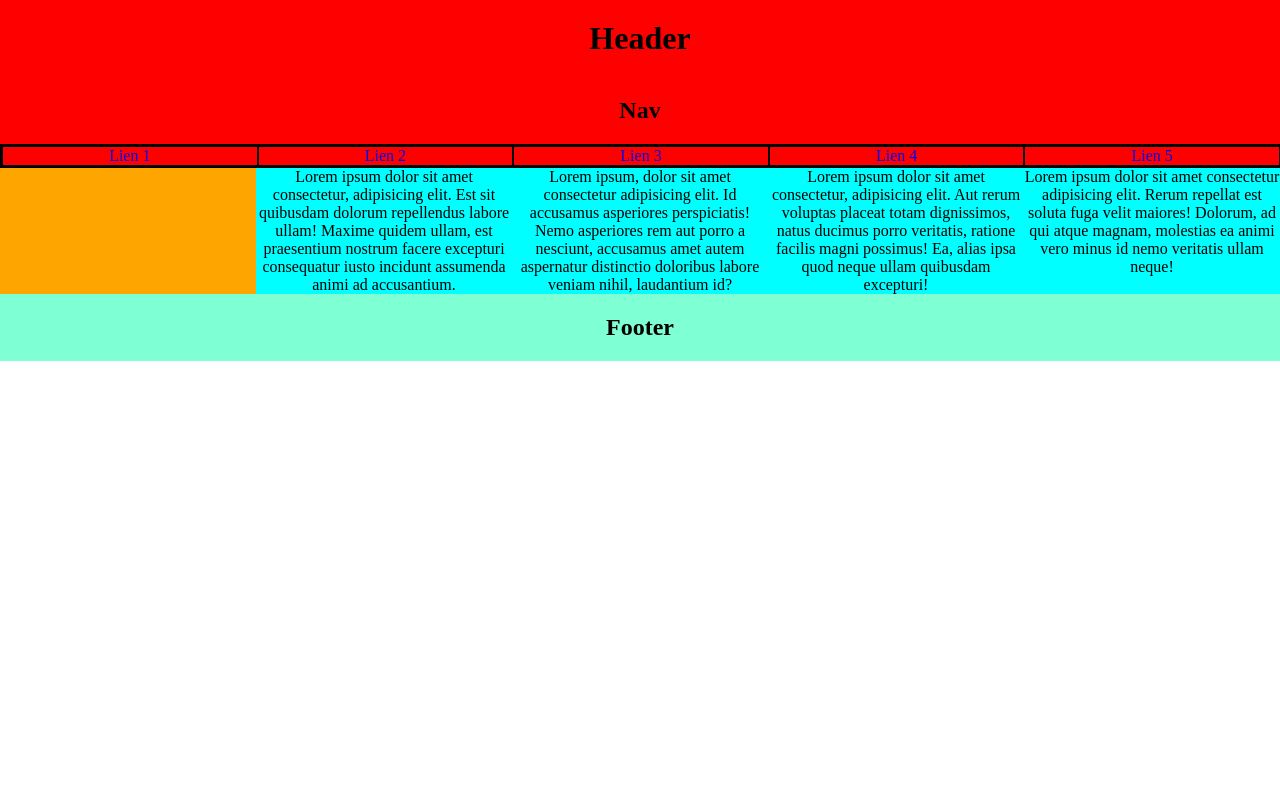
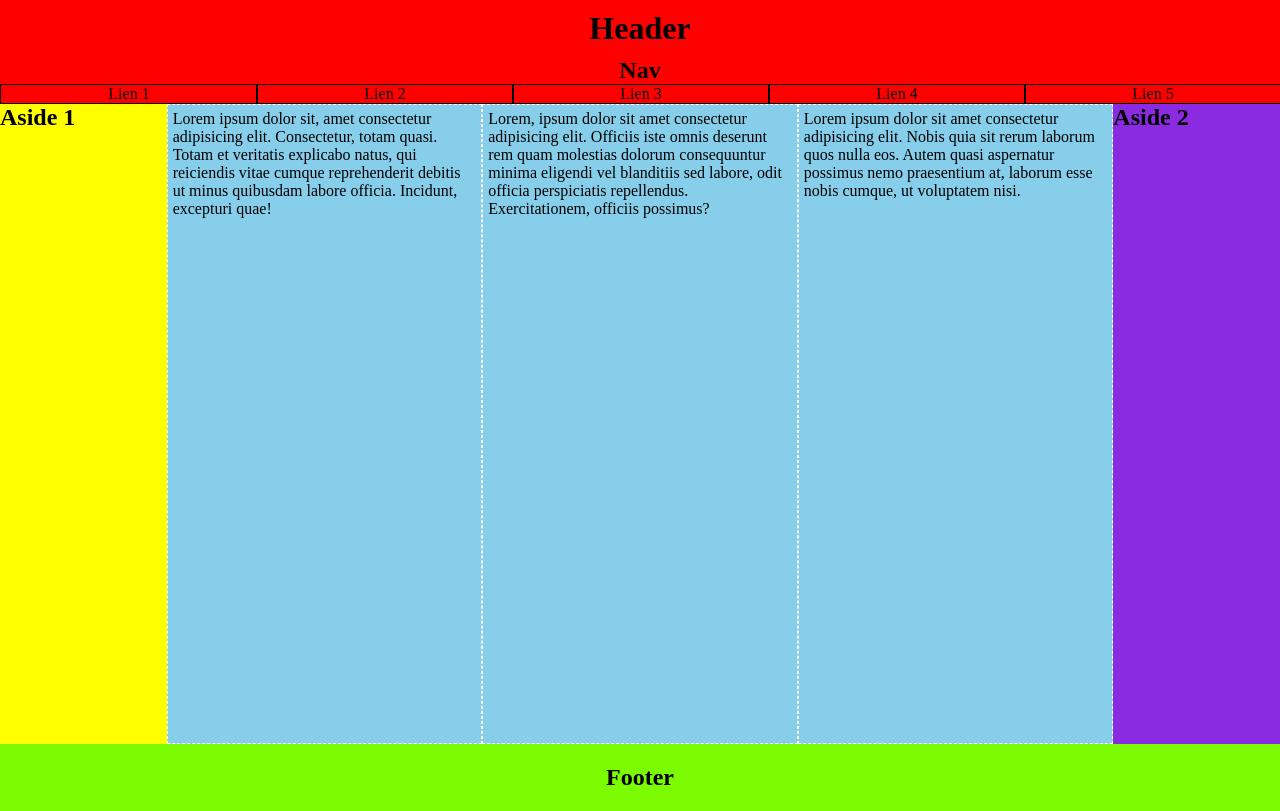
Before and after one commit to KinakoFP/Sikara, a plain HTML site: page CSS/Flex/index.html in a window 1280 px wide. Drawn offline with Linux system fonts and the light colour scheme.

Commit message:
init flex + modif nav

```diff
--- a/CSS/Flex/index.html
+++ b/CSS/Flex/index.html
@@ -1,41 +1,45 @@
 <!DOCTYPE html>
-<html lang="fr">
+<html lang="en">
 <head>
     <meta charset="UTF-8">
     <meta name="viewport" content="width=device-width, initial-scale=1.0">
-    <title>flex</title>
+    <title>Exercice flex</title>
+
     <link rel="stylesheet" href="./style.css">
 </head>
 <body>
     <header>
-        <div class="title">
-            <h1>Header</h1>
+        <h1>Header</h1>
+    </header>
+    <nav>
+        <h2>Nav</h2>
+        <ul>
+            <li><a href="#">Lien 1</a></li>
+            <li><a href="#">Lien 2</a></li>
+            <li><a href="#">Lien 3</a></li>
+            <li><a href="#">Lien 4</a></li>
+            <li><a href="#">Lien 5</a></li>
+        </ul>
+    </nav>
+    <div class="container-row">
+        <aside id="aside1">
+            <h2>Aside 1</h2>
+        </aside>
+        <div class="wrap">
+            <p>
+                Lorem ipsum dolor sit, amet consectetur adipisicing elit. Consectetur, totam quasi. Totam et veritatis explicabo natus, qui reiciendis vitae cumque reprehenderit debitis ut minus quibusdam labore officia. Incidunt, excepturi quae!
+            </p>
+            <p>
+                Lorem, ipsum dolor sit amet consectetur adipisicing elit. Officiis iste omnis deserunt rem quam molestias dolorum consequuntur minima eligendi vel blanditiis sed labore, odit officia perspiciatis repellendus. Exercitationem, officiis possimus?
+            </p>
+            <p>
+                Lorem ipsum dolor sit amet consectetur adipisicing elit. Nobis quia sit rerum laborum quos nulla eos. Autem quasi aspernatur possimus nemo praesentium at, laborum esse nobis cumque, ut voluptatem nisi.
+            </p>
         </div>
-        <div class="title-nav-bar">
-            <h2>Nav</h2>
-            <nav class="navbar">
-                <div class="nav-container">
-                    <div class="nav-links">
-                        <a href="#" class="nav-link">Lien 1</a>
-                        <a href="#" class="nav-link">Lien 2</a>
-                        <a href="#" class="nav-link">Lien 3</a>
-                        <a href="#" class="nav-link">Lien 4</a>
-                        <a href="#" class="nav-link">Lien 5</a>
-                    </div>
-                </div>
-            </nav>
-        </div>
-        <div class="flex-container">
-            <div class="flexDiv" id="orange"></div>
-            <div class="flexDiv">Lorem ipsum dolor sit amet consectetur, adipisicing elit. Est sit quibusdam dolorum repellendus labore ullam! Maxime quidem ullam, est praesentium nostrum facere excepturi consequatur iusto incidunt assumenda animi ad accusantium.</div>
-            <div class="flexDiv">Lorem ipsum, dolor sit amet consectetur adipisicing elit. Id accusamus asperiores perspiciatis! Nemo asperiores rem aut porro a nesciunt, accusamus amet autem aspernatur distinctio doloribus labore veniam nihil, laudantium id?</div>
-            <div class="flexDiv">Lorem ipsum dolor sit amet consectetur, adipisicing elit. Aut rerum voluptas placeat totam dignissimos, natus ducimus porro veritatis, ratione facilis magni possimus! Ea, alias ipsa quod neque ullam quibusdam excepturi!</div>
-            <div class="flexDiv">Lorem ipsum dolor sit amet consectetur adipisicing elit. Rerum repellat est soluta fuga velit maiores! Dolorum, ad qui atque magnam, molestias ea animi vero minus id nemo veritatis ullam neque!</div>
-        </div>
-    </header>
-    <section>
-
-    </section>
+        <aside id="aside2">
+            <h2>Aside 2</h2>
+        </aside>
+    </div>
     <footer>
         <h2>Footer</h2>
     </footer>
--- a/CSS/Flex/style.css
+++ b/CSS/Flex/style.css
@@ -1,56 +1,71 @@
-*{
+* {
     margin: 0;
+    padding: 0;
 }
 
-header{
+header {
+    background-color: red;
+    text-align: center;
+    padding: 10px;
+}
+
+nav {
     background-color: red;
     text-align: center;
 }
 
-footer{
-    background-color: aquamarine;
+ul {
+    display: flex;
+    justify-content: space-around;
+    align-items: center;
+    list-style: none;
+    flex-direction: row;
+}
+
+ul li {
+    display: block;
+    width: 100%;
+}
+
+ul li a {
+    text-decoration: none;
+    color: black;
+    border: 1px solid black;
+    display: block;
+    width: 100%;
     text-align: center;
 }
 
-h1, h2{
-    padding: 20px;
+.container-row {
+    display: flex;
+    flex-direction: row;
+    height: 80vh;
 }
 
-.navbar {
-    background-color: red;
+.wrap {
+    display: flex;
+    flex-flow: row wrap;
 }
 
-.nav-container {
-    display: flex;
-    border: 1px solid black;
-    justify-content: space-between;
-    width: 100%;
+.wrap p {
+    background-color: skyblue;
+    border:  1px dashed white;
+    flex: 1;
+    padding: 5px;
 }
 
-.nav-links {
-    border: 1px solid black;
-    display: flex;
-    width: 100%;
-
+#aside1 {
+    background-color: yellow;
+    width: 60%;
 }
 
-.nav-link{
-    text-decoration: none;
-    border: 1px solid black;
-    width: 100%;
-
+#aside2 {
+    background-color: blueviolet;
+    width: 60%;
 }
 
-.flex-container{
-    display: flex;
+footer {
+    padding: 20px;
+    background-color: lawngreen;
+    text-align: center;
 }
-
-.flexDiv{
-    display: flex;
-    width: 20%;
-    background-color: aqua;
-}
-
-#orange{
-    background-color: orange;
-}
```
